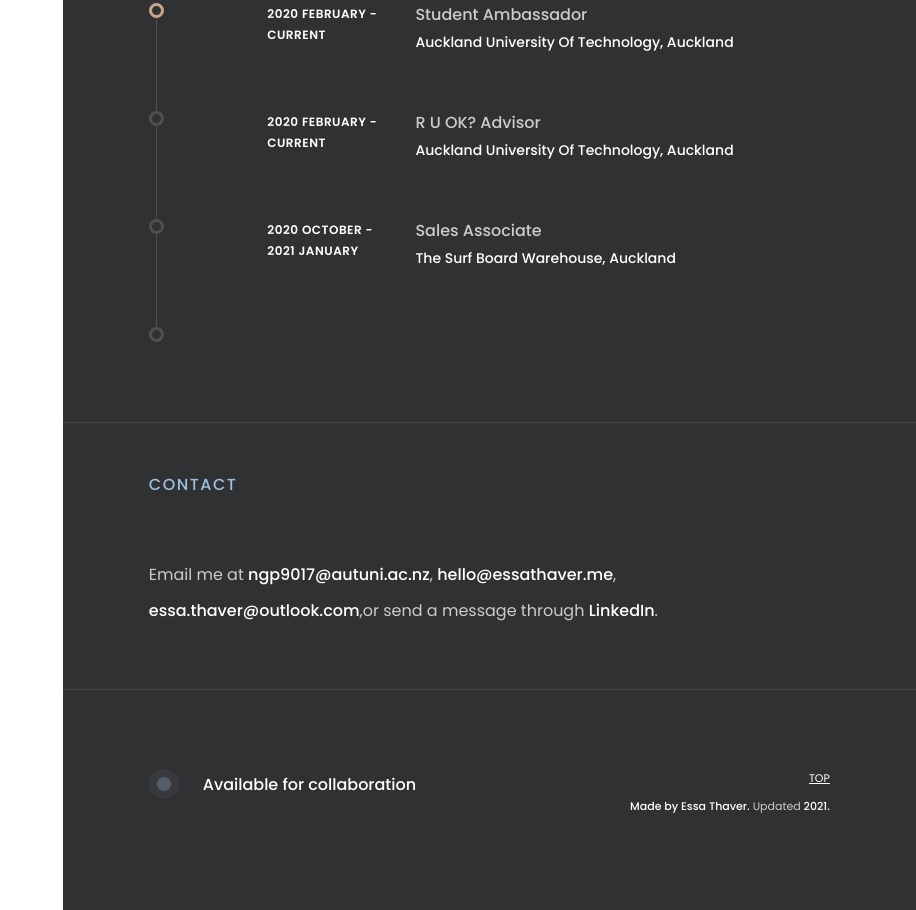
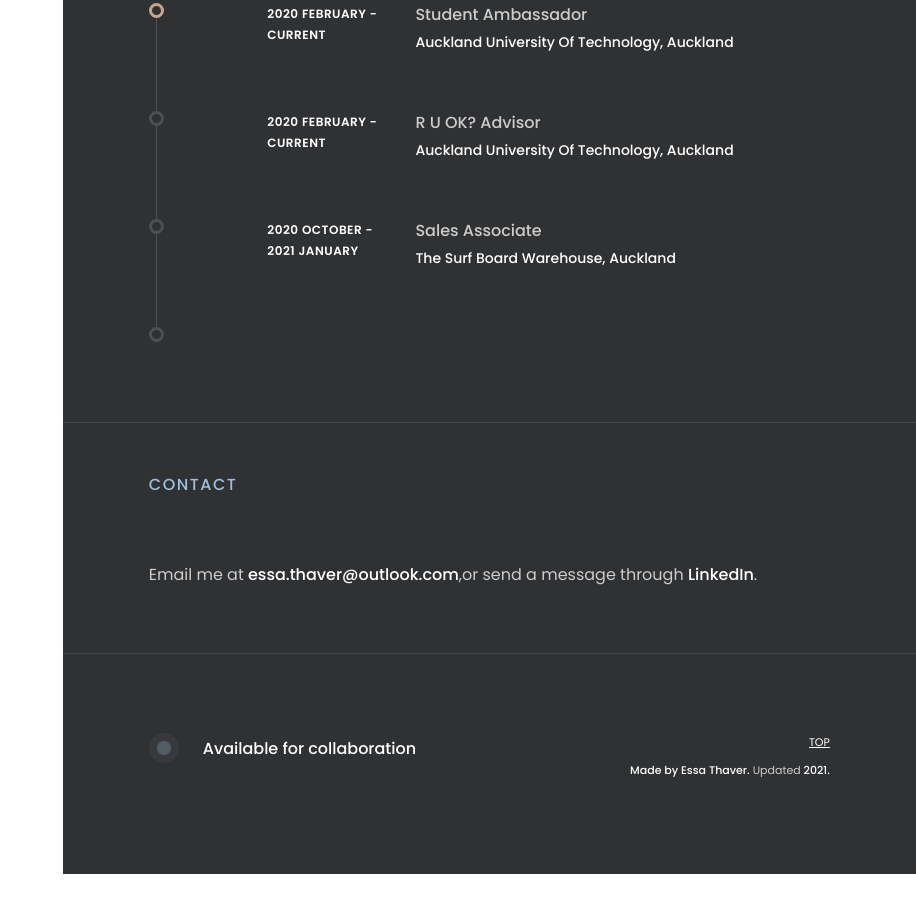
Before and after one commit to EssaThaver/essathaver.github.io, a website: page index.html in a window 1280 px wide. Shown: the part 2928-3838 px from the top of the page, without its empty margins (364-1280 px from the left). After the commit the page ends 3802 px from the top, so only its background shows below. Drawn offline with nearby package versions, Linux system fonts and the light colour scheme.

Commit message:
Update index.html

```diff
--- a/index.html
+++ b/index.html
@@ -376,7 +376,7 @@ Comment: https://openpgpjs.org
 							<h6>contact</h6>
 
 							<div class="email-direct margin-bottom-xs">
-								<p class="wow fadeInRight" data-wow-duration=".4s">Email me at <a href="mailto:ngp9017@autuni.ac.nz">ngp9017@autuni.ac.nz</a>, <a href="mailto:hello@essathaver.me">hello@essathaver.me</a>, <a href="mailto:essa.thaver@outlook.com">essa.thaver@outlook.com</a>,or send a message through <a href="https://www.linkedin.com/in/essa-thaver/">LinkedIn</a>.</p>
+								<p class="wow fadeInRight" data-wow-duration=".4s">Email me at <a href="mailto:essa.thaver@outlook.com">essa.thaver@outlook.com</a>,or send a message through <a href="https://www.linkedin.com/in/essa-thaver/">LinkedIn</a>.</p>
 							</div>
 						</section>
 						<!--Contact Sec-->
```
